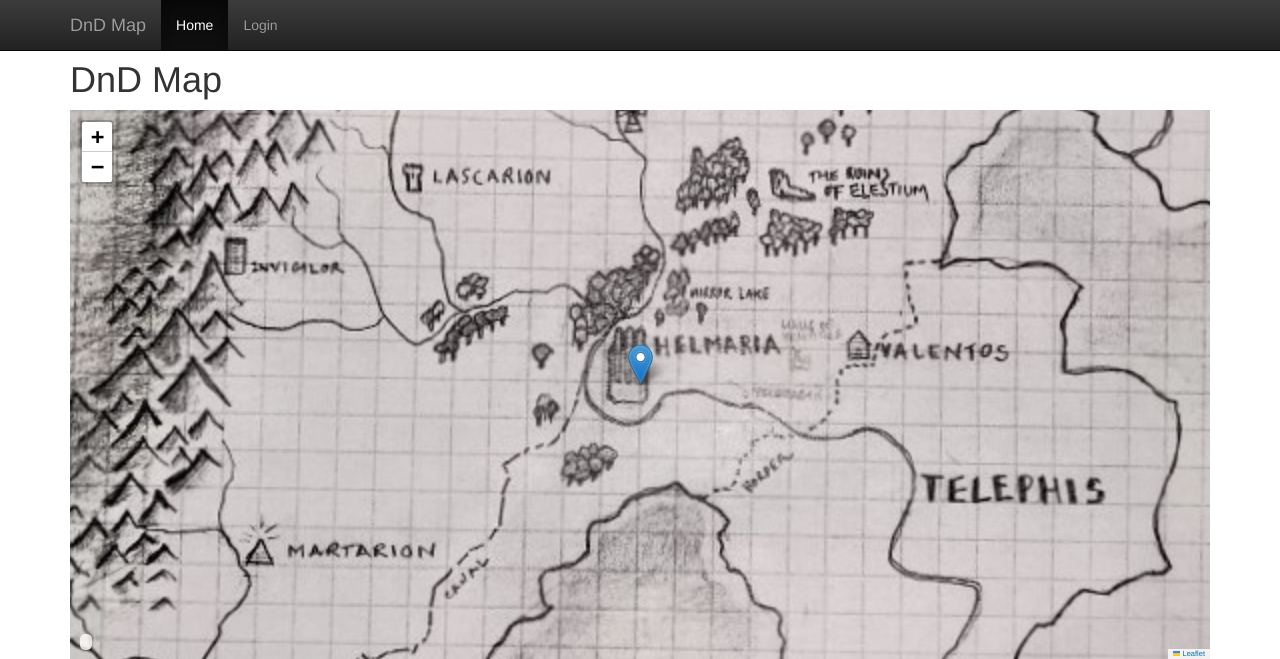
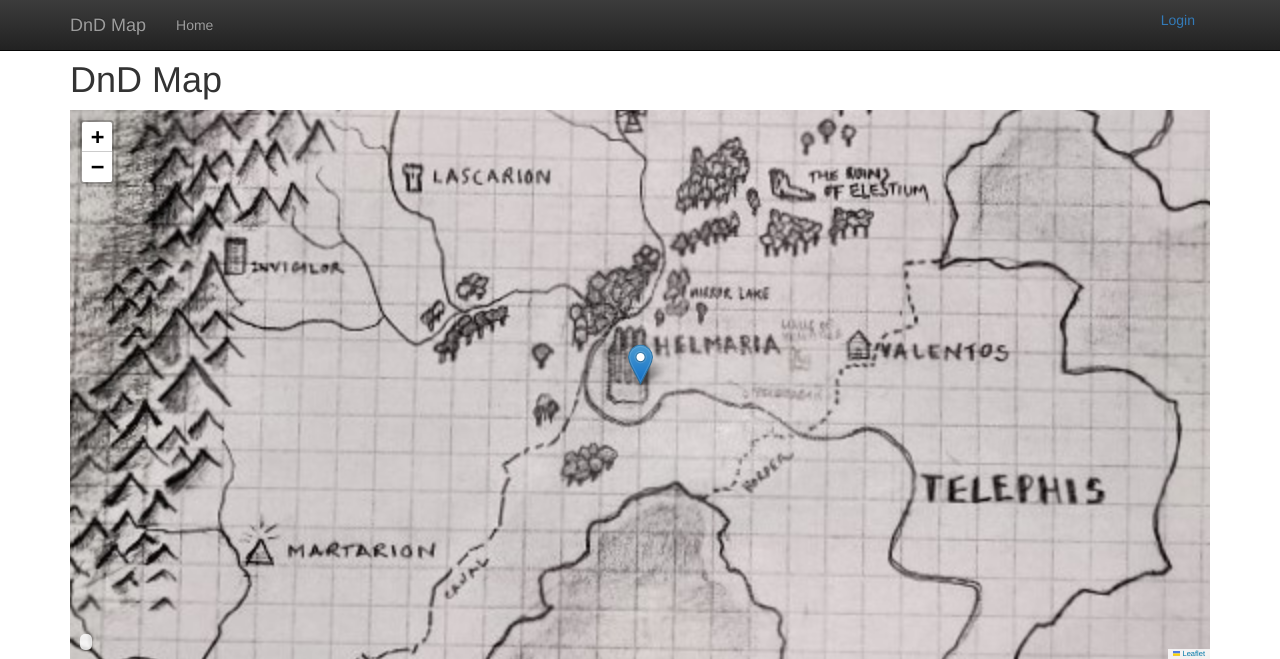
Before and after one commit to kovah811/dnd_map, a Flask app: page / in a window 1280 px wide. Shown: the top 659 px of the page. Run offline with Flask 2, Linux system fonts and the light colour scheme; parts of the project's set-up code (start-up, migrations or seed data) failed here and were passed over; some libraries are stand-ins or nearby versions.

Commit message:
fill out/enrich navbar;   - still some minor UI issues to resolve, but looking to refactor with   flask-nav and blueprints before going any deeper into this.

```diff
--- a/app/templates/base.html
+++ b/app/templates/base.html
@@ -15,31 +15,49 @@
 {% endblock %}
 
 {% block navbar %}
-    <nav class="navbar navbar-inverse navbar-fixed-top">
+<nav role="navigation" class="navbar navbar-inverse navbar-fixed-top">
   <div class="container">
-        <div class="navbar-header">
-          <button type="button" class="pull-left navbar-toggle collapsed" data-toggle="collapse" data-target="#navbar" aria-expanded="false" aria-controls="navbar">
+    <div class="navbar-header navbar-left pull-left">
+      <a href="{{ url_for('index') }}" class="navbar-brand">DnD Map</a>
+    </div>
+    <div class="navbar-header navbar-right pull-right">
+      <ul class="nav navbar-header pull-left">
+{% if current_user.is_anonymous %}
+        <li class="pull-left"><a href="url_for('login')" title="Login" style="padding-bottom: 0;">Login</a></li>
+{% else %}
+        <li class="navbar-text pull-left">{{ current_user.firstname }}</li>
+        <li class="dropdown pull-left">
+          <a href="#" data-toggle="dropdown" style="color: rgb(119, 119, 119); margin-top: 5px; --darkreader-inline-color:#bdb8af;" class="dropdown-toggle" data-darkreader-inline-color="">
+            <span class="glyphicon glyphicon-user"></span>
+            <b class="caret"></b>
+          </a>
+          <ul class="dropdown-menu">
+            <li>
+              <a href="#" title="Profile">Profile</a>
+            </li>
+            <li>
+              <a href="{{ url_for('logout') }}" title="Logout">Logout </a>
+            </li>
+          </ul>
+        </li>
+{% endif %}
+
+        <li class="pull-right">
+      <button type="button" data-toggle="collapse" data-target=".navbar-collapse" class="navbar-toggle">
         <span class="sr-only">Toggle navigation</span>
         <span class="icon-bar"></span>
         <span class="icon-bar"></span>
         <span class="icon-bar"></span>
       </button>
-          <a class="navbar-brand" href="{{ url_for('index') }}">DnD Map</a>
+        </li>
+          </ul>
     </div>
-        <div id="navbar" class="collapse navbar-collapse">
-          <ul class="nav navbar-nav">
-            <li class="active"><a href="{{ url_for('index') }}">Home</a></li>
-            {% if current_user.is_anonymous %}
-            <li><a href="{{ url_for('login') }}">Login</a></li>
+    <div class="visible-xs-block clearfix"></div>
+    <div class="collapse navbar-collapse">
+      <ul class="nav navbar-nav navbar-left">
+        <li><a href="{{ url_for('index') }}" title="Home">Home</a></li>
       </ul>
-            {% else %}
-            <li><a href="{{ url_for('logout') }}">Logout</a></li>
-          </ul>
-          <ul class="nav navbar-nav navbar-right">
-            <li><p class="navbar-text" style="padding: 0px 15px;">{{ current_user.email }}</p></li>
-          </ul>
-            {% endif %}
-        </div><!--/.nav-collapse -->
+    </div>
   </div>
 </nav>
 {% endblock %}
```
Lines whose indentation alone changed are shown as unchanged.
